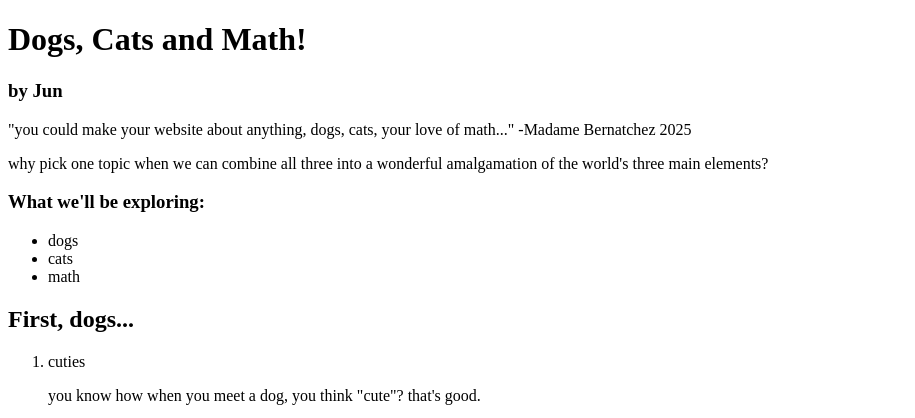
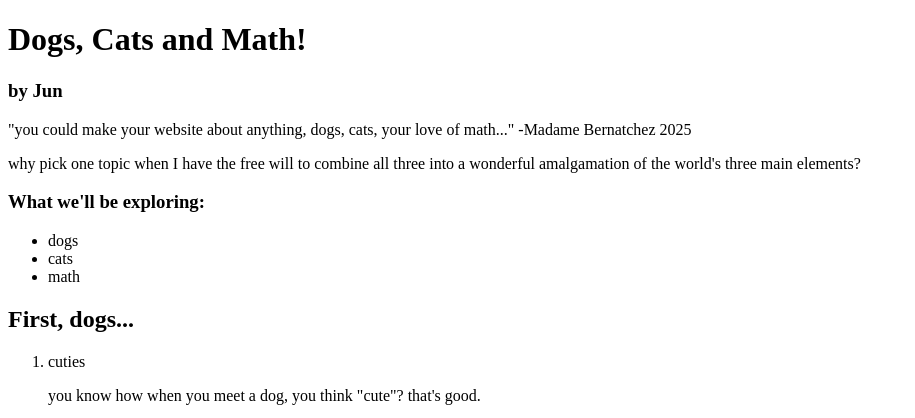
Before and after one commit to Junsrubberducky/functions, a plain HTML site: page index.html in a window 1280 px wide. Shown: the top 418 px of the page, without its empty margins (0-915 px from the left). Drawn offline with Linux system fonts and the light colour scheme.

Commit message:
index.html

```diff
--- a/index.html
+++ b/index.html
@@ -7,7 +7,7 @@
 
 <h1>Dogs, Cats and Math!</h1> <h3>by Jun</h3>
 <p>"you could make your website about anything, dogs, cats, your love of math..." -Madame Bernatchez 2025</p>
-<p>why pick one topic when we can combine all three into a wonderful amalgamation of the world's three main elements?</p>
+<p>why pick one topic when I have the free will to combine all three into a wonderful amalgamation of the world's three main elements?</p>
 <h3>What we'll be exploring:</h3>
 <ul><li>dogs</li>
     <li>cats</li>
@@ -23,5 +23,4 @@
 <img src="https://www.rover.com/blog/wp-content/uploads/2019/06/bernese-mountain-dog-1177074_1920.jpg" alt="puppy" width=425 height=300>
 
 </body>
-
 </html>
```
